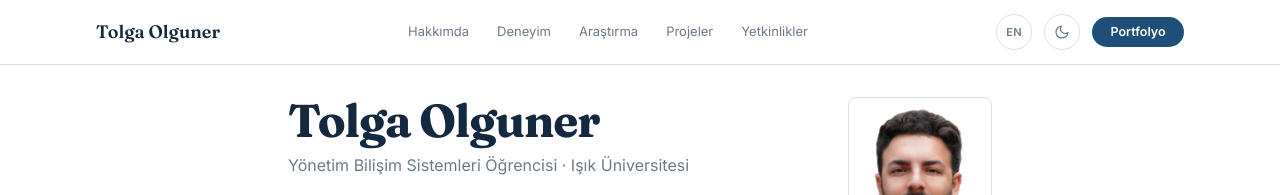
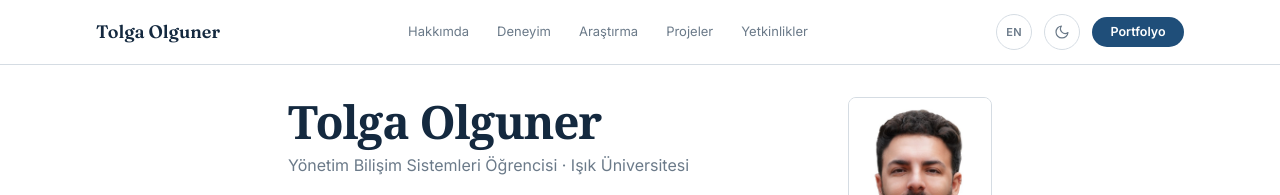
Before and after one commit to tolguner/tolguner.github.io, a Next.js app: page /cv in a window 1280 px wide. Shown: the top 195 px of the page. Built offline with nearby package versions, Linux system fonts and the light colour scheme.

Commit message:
CV'deki isim basligini belge serifine (Cambria) dondur

```diff
--- a/src/app/globals.css
+++ b/src/app/globals.css
@@ -55,6 +55,8 @@ html.giris-perde .giris-gizle { opacity: 0 !important; }
 
   /* Govde yazi tipi iki sayfada da ayni: Inter (layout.tsx) */
   --font-sans: var(--font-body), "Segoe UI", ui-sans-serif, system-ui, -apple-system, Arial, sans-serif;
+  /* Belge serifi: CV sayfasindaki isim basligi */
+  --font-serif: Cambria, Georgia, "Times New Roman", serif;
 }
 
 /* Degrade ve isilti gibi alfa gerektiren yerlerde kullanilan ham bilesenler */
--- a/src/components/Site.tsx
+++ b/src/components/Site.tsx
@@ -109,7 +109,7 @@ export default function Site() {
       {/* Giriş */}
       <section id="top" className="flex flex-col-reverse items-start gap-8 sm:flex-row sm:justify-between">
         <div className="min-w-0">
-          <h1 className="font-display text-[40px] font-bold leading-[1.05] tracking-tight text-ink sm:text-[46px]">Tolga Olguner</h1>
+          <h1 className="font-serif text-[40px] font-bold leading-[1.05] tracking-tight text-ink sm:text-[46px]">Tolga Olguner</h1>
           <p className="mt-2 text-[16px] text-muted">{t.hero.tagline}</p>
           <p id="about" className="mt-5 max-w-xl scroll-mt-24 text-[15.5px] leading-relaxed">{t.hero.intro}</p>
           <div className="mt-6 flex flex-wrap gap-2.5 text-[13.5px] font-semibold">
```
